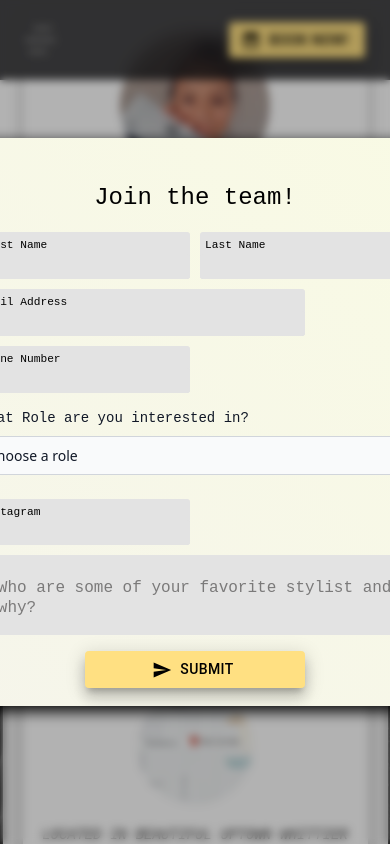
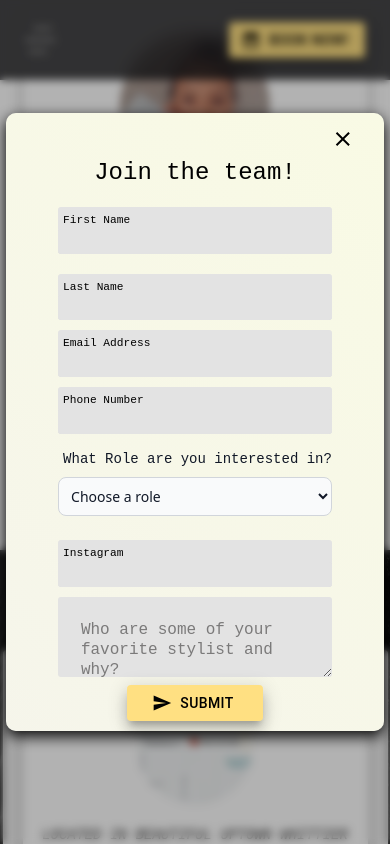
Before and after one commit to javidVeg/affiniti-hair-salon, a React (Create React App) app in the folder Client/: page / in a window 390 px wide. Both pictures are taken after a click on the button "JOIN WHITTIERS FINEST! ✂️". Shown: the part 9092-9936 px from the top of the page. Built offline with nearby package versions, Linux system fonts and the light colour scheme.

Commit message:
edits to modal form_v6 responsive updates

```diff
--- a/Client/src/components/ApplyModal/ApplyModal.css
+++ b/Client/src/components/ApplyModal/ApplyModal.css
@@ -151,7 +151,48 @@ label {
     flex-direction: column;
     justify-content: center;
     align-items: center;
-    margin-bottom: .5rem;
-    margin-top: .5rem;
+
 
 }
+
+@media only screen and (max-width: 650px) {
+    .inputs {
+        display: flex;
+        flex-direction: column;
+        gap: 10px;
+    }
+    .email {
+        width: 100%
+    }
+    .modal-container {
+        width: auto;
+        height: auto;
+        box-shadow: 0px 5px 15px black;
+        display: flex;
+        flex-direction: column;
+        justify-content: center;
+        align-items: center;
+        padding: 52px;
+        padding-top: 10px;
+        padding-bottom: 10px;
+        border-radius: 10px;
+
+        background-image: linear-gradient(45deg, #ede8fb,#fafce2  ) ;
+        background-size: 400% 400% ;
+        animation: gradient 5s  ease infinite ;
+    }
+    .exit-button{
+        margin-right: -310px;
+        scale: 120%;
+    }
+    /* .button-submit {
+        display: flex;
+        flex-direction: column;
+        justify-content: center;
+        align-items: center;
+        margin-bottom: .5rem;
+        margin-top: .5rem;
+
+    } */
+
+}
--- a/Client/src/components/ApplyModal/ApplyModal.jsx
+++ b/Client/src/components/ApplyModal/ApplyModal.jsx
@@ -47,7 +47,7 @@ const ApplyModal = ({ closeModal }) => {
   }
 
   return (
-    <div id="bg" ref={modalRef} onClick={handleBGClick} className='modal-appear overscroll-contain h-screen w-screen z-40 fixed inset-0 bg-black bg-opacity-30 backdrop-blur-sm flex justify-center items-center'>
+    <div id="bg" ref={modalRef} onClick={handleBGClick} className='modal-appear overscroll-contain z-40 fixed inset-0 bg-black bg-opacity-30 backdrop-blur-sm flex justify-center items-center'>
       <div className="modal-container ">
         <div className="exit-button">
           <Button
@@ -90,7 +90,7 @@ const ApplyModal = ({ closeModal }) => {
 
             <label htmlFor="role" className="block mb-2 text-sm font-medium text-gray-900 dark:text-white">What Role are you interested in?</label>
             <select id="role" name="user_role" type="radio" className="block w-full p-2 mb-6 text-sm text-gray-900 border border-gray-300 rounded-lg bg-gray-50">
-              <option selected value="Role of Interest">Choose a role</option>
+              <option defaultValue value="Role of Interest">Choose a role</option>
               <option value="Hair Stylist">Hair Stylist</option>
               <option value="Hair Colorist">Hair Colorist</option>
               <option value="Lash Artist">Lash Artist</option>
```
